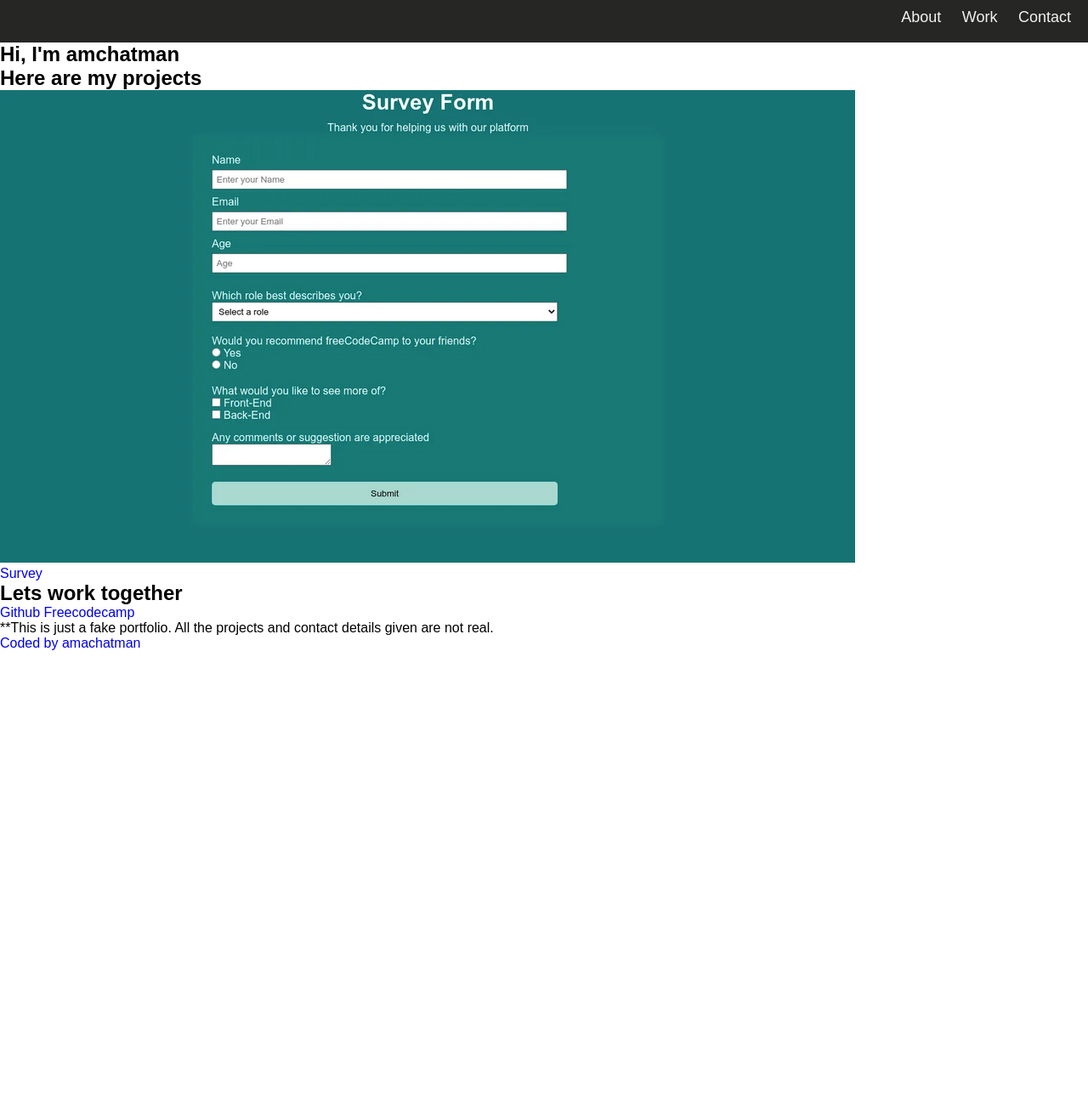
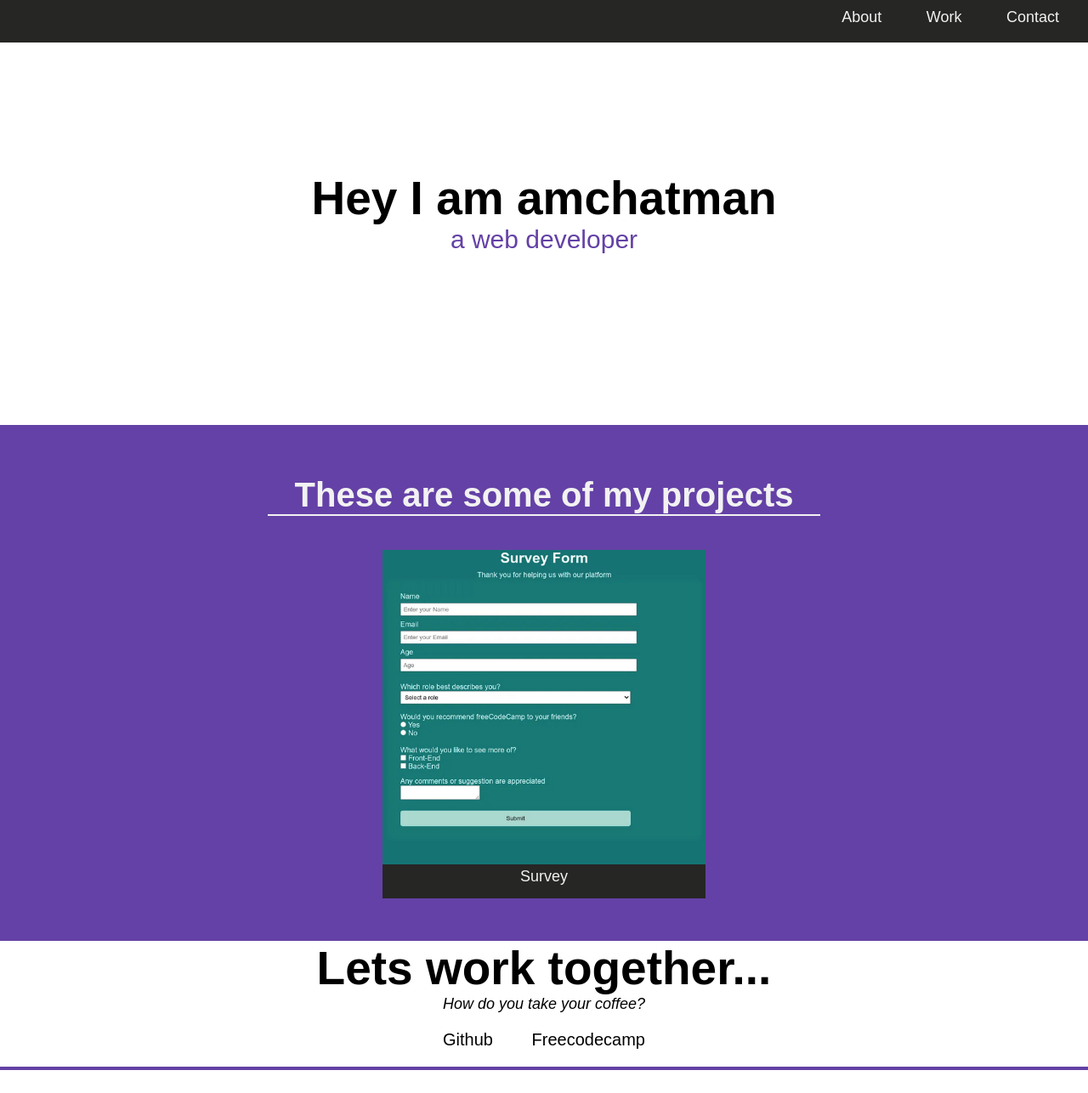
Before and after one commit to amchatman/Freecode-camp-Personal-Portfolio, a plain HTML site: page index.html in a window 1280 px wide. Shown: the top 1286 px of the page at 85% size. Before the commit the page ends 800 px from the top, so only its background shows below. Drawn offline with Linux system fonts and the light colour scheme.

Commit message:
Content & style update -Created and update classes -Created new divs -Update styling

```diff
--- a/index.html
+++ b/index.html
@@ -11,30 +11,39 @@
     <!--Navigation Bar-->
     <nav id="navbar">
         <ul class="nav-list">
-            <li><a href="#welcom-section">About</a></li>
+            <li><a href="#welcome-section">About</a></li>
             <li><a href="#project">Work</a></li>
             <li><a href="#contact">Contact</a></li>
         </ul>
     </nav>
     <!--Welcome section-->
     <section id="welcome-section">
-        <h1>Hi, I'm amchatman</h1>
+        <div class="welcome-intro">
+            <h1>Hey I am amchatman</h1>
+            <span>a web developer</span>
+        </div>
     </section>
     <!--Project section-->
     <section id="project" class="project-section">
-        <h2>Here are my projects</h2>
+        <h2>These are some of my projects</h2>
+
         <div class="project-tile-container">
             <a class="project-tile" href="#">
-                <img src="images/Survey.png">
-                <p class="project-title">Survey</p>
+                <img class="project-screen" src="images/Survey.png">
+                <p class="project-title"><span class="text-title">Survey</span></p>
             </a>
         </div>
     </section>
     <!--Conctact section-->
     <section id="contact" class="contact-section">
-       <h2>Lets work together</h2>
-       <a href="https://github.com/amchatman">Github</a>
-       <a href="https://www.freecodecamp.org/amchatman">Freecodecamp</a>
+        <div class="contact-info">
+            <h1>Lets work together...</h1>
+            <span class="question">How do you take your coffee?</span>
+            <ul class="contact-list">
+                <li> <a class="contact-link" href="https://github.com/amchatman">Github</a></li>
+                <li><a class="contact-link" href="https://www.freecodecamp.org/amchatman">Freecodecamp</a></li>
+            </ul>
+        </div>
     </section>
 
     <!--Footer section-->
--- a/styles.css
+++ b/styles.css
@@ -3,6 +3,7 @@
     padding:0;
     --fadeblack:#262625;
     --offwhite:#F2F2F2;
+    --purple:#6441A6;
 
 }
 body{
@@ -17,19 +18,102 @@ a{
     justify-content:flex-end;
     background-color:var(--fadeblack);
     height:50px;
+    position:fixed;
 }
 #navbar ul{
     margin:10px;
 }
-#navbar ul li{
+#navbar ul li,#contact ul li{
     display:inline;
     list-style:none;
 }
 .nav-list a{
     font-size:18px;
-    padding:10px;
+    padding:19px;
     color:var(--offwhite);
+    margin:5px;
 }
 .nav-list a:hover{
-    background-color:green;
+    background-color:var(--purple);
 }
+#welcome-section{
+ display:flex;
+ justify-content:center;
+ align-items:center;
+ height:500px;
+}
+.welcome-intro{
+    text-align:center;
+}
+.welcome-intro h1{
+    font-size:55px;
+}
+.welcome-intro span{
+    font-size:30px;
+    color: var(--purple);
+}
+#project{
+    background-color:var(--purple);
+    padding-bottom: 50px;
+}
+#project h2 {
+    text-align: center;
+    font-size: 40px;
+    padding-top:60px;
+    color:var(--offwhite);
+    border-bottom: 2px solid var(--offwhite);
+    max-width: 650px;
+    margin: 0 auto 40px auto;
+}
+.project-tile-container{
+    max-width:1280px;
+    width:100%;
+    display: flex;
+    justify-content: space-around;
+}
+.project-tile {
+    background-color: var(--fadeblack);
+    padding-bottom:15px;
+  }
+.project-screen{
+    width:380px;
+    height:370px;
+    object-fit:cover;
+}
+.project-title{
+    color:var(--offwhite);
+    font-size:18px;
+    text-align:center;
+}
+#contact{
+    display:flex;
+    justify-content:center;
+    align-items:center;
+}
+#contact h1{
+    font-size:55px;
+}
+.contact-info{
+    text-align:center;
+}
+.question{
+    font-style:italic;
+    font-size:18px;
+}
+.contact-list{
+    font-size:20px;
+    margin:20px;
+}
+.contact-list li{
+    padding:20px;
+}
+.contact-link{
+    color:black;
+}
+footer{
+    border-top:4px solid var(--purple);
+    font-size:20px;
+    display: flex;
+    justify-content: space-around;
+    padding: 30px;
+  }
```
